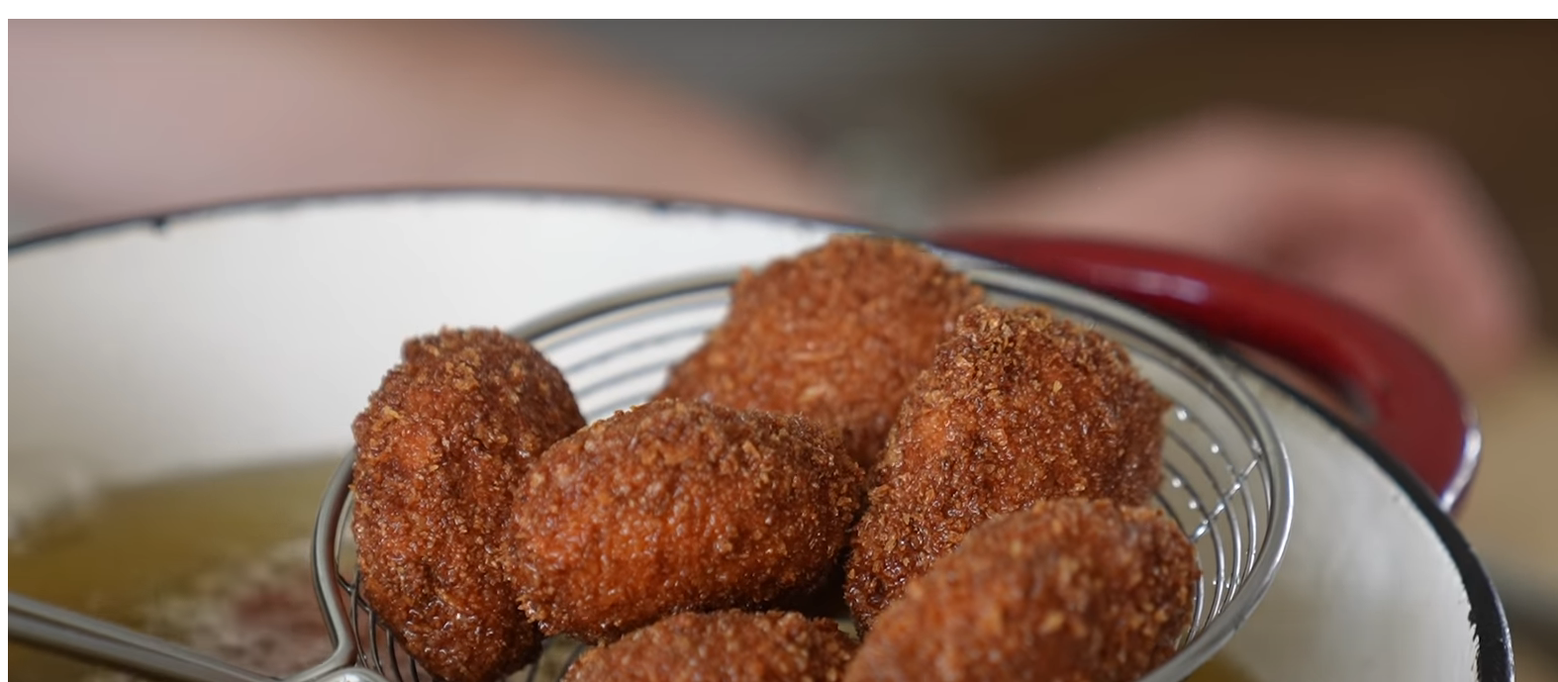
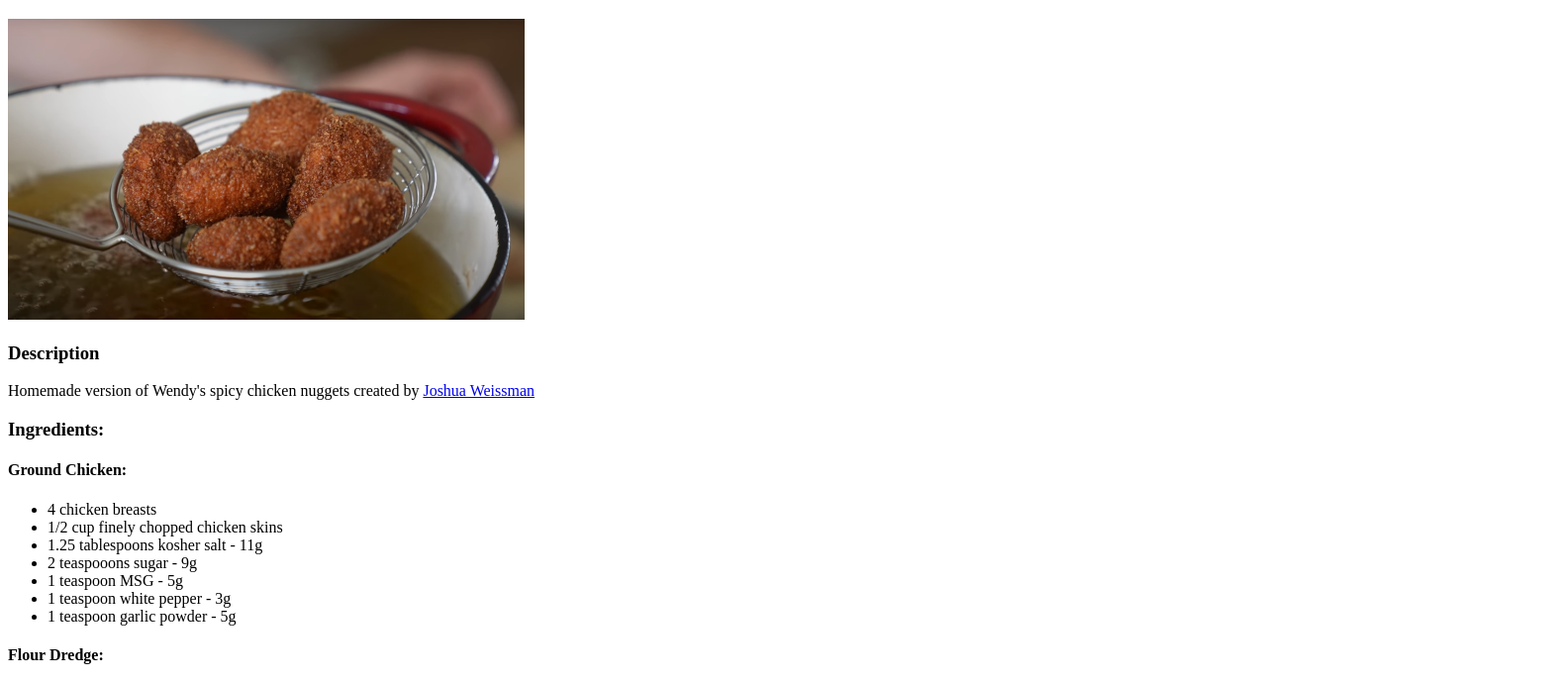
Before and after one commit to Chaostastic/odin-recipes, a plain HTML site: page recipes/wendys-spicy-chicken-nuggets.html in a window 1280 px wide. Shown: the part 61-750 px from the top of the page at 99% size, 1574 px wide, since content can reach past the window. Drawn offline with Linux system fonts and the light colour scheme.

Commit message:
Resize image

```diff
--- a/recipes/wendys-spicy-chicken-nuggets.html
+++ b/recipes/wendys-spicy-chicken-nuggets.html
@@ -6,7 +6,7 @@
     </head>
     <body>
         <h1>Wendy's Spicy Chicken Nuggets</h1>
-        <img src="nuggies.png">
+        <img src="nuggies.png" alt style="width: 522px; height: 304px">
         <h3>Description</h3>
         <p>Homemade version of Wendy's spicy chicken nuggets created by <a href="https://www.youtube.com/watch?v=U6Ncna5YzHY">Joshua Weissman</a></p>
         <h3>Ingredients:</h3>
```
